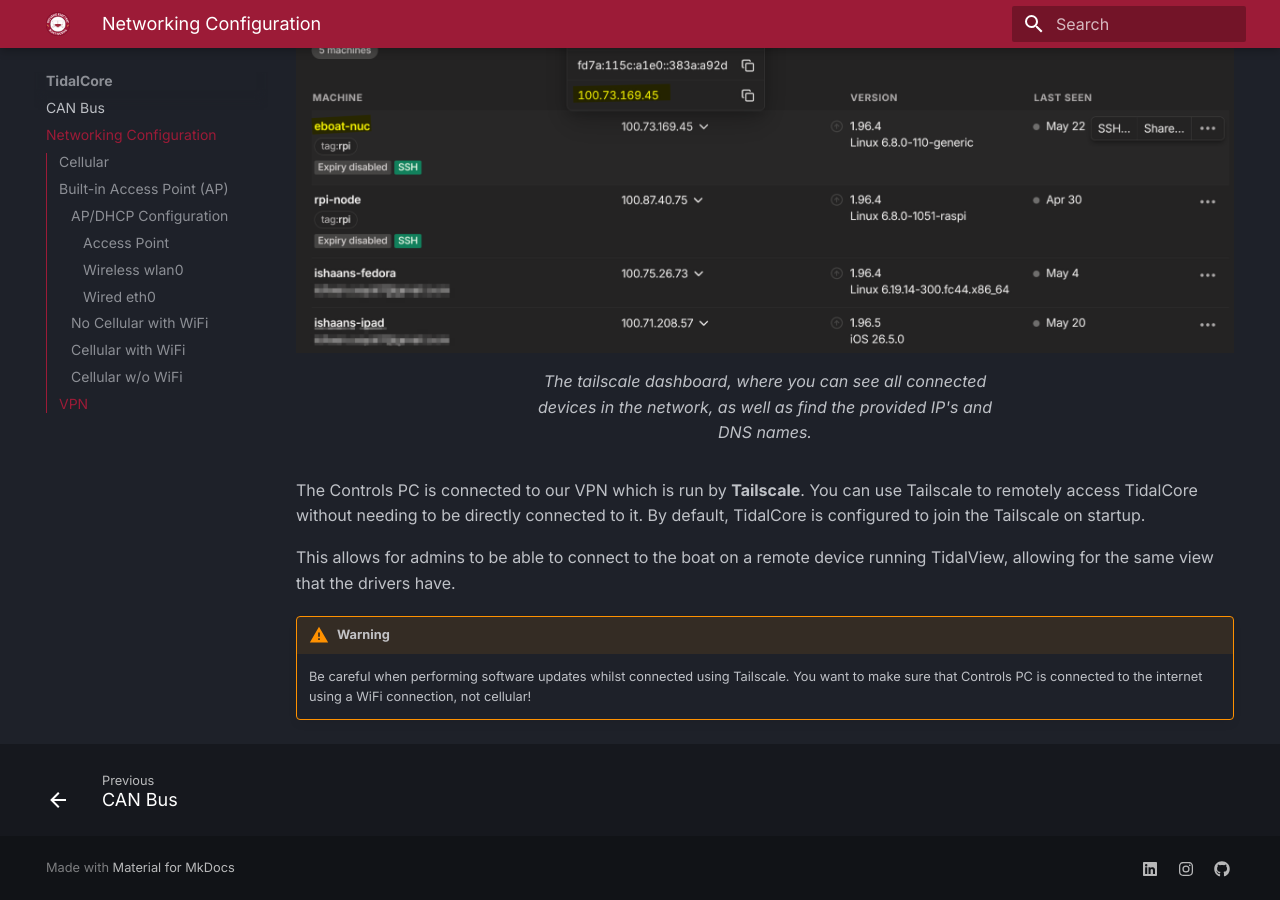
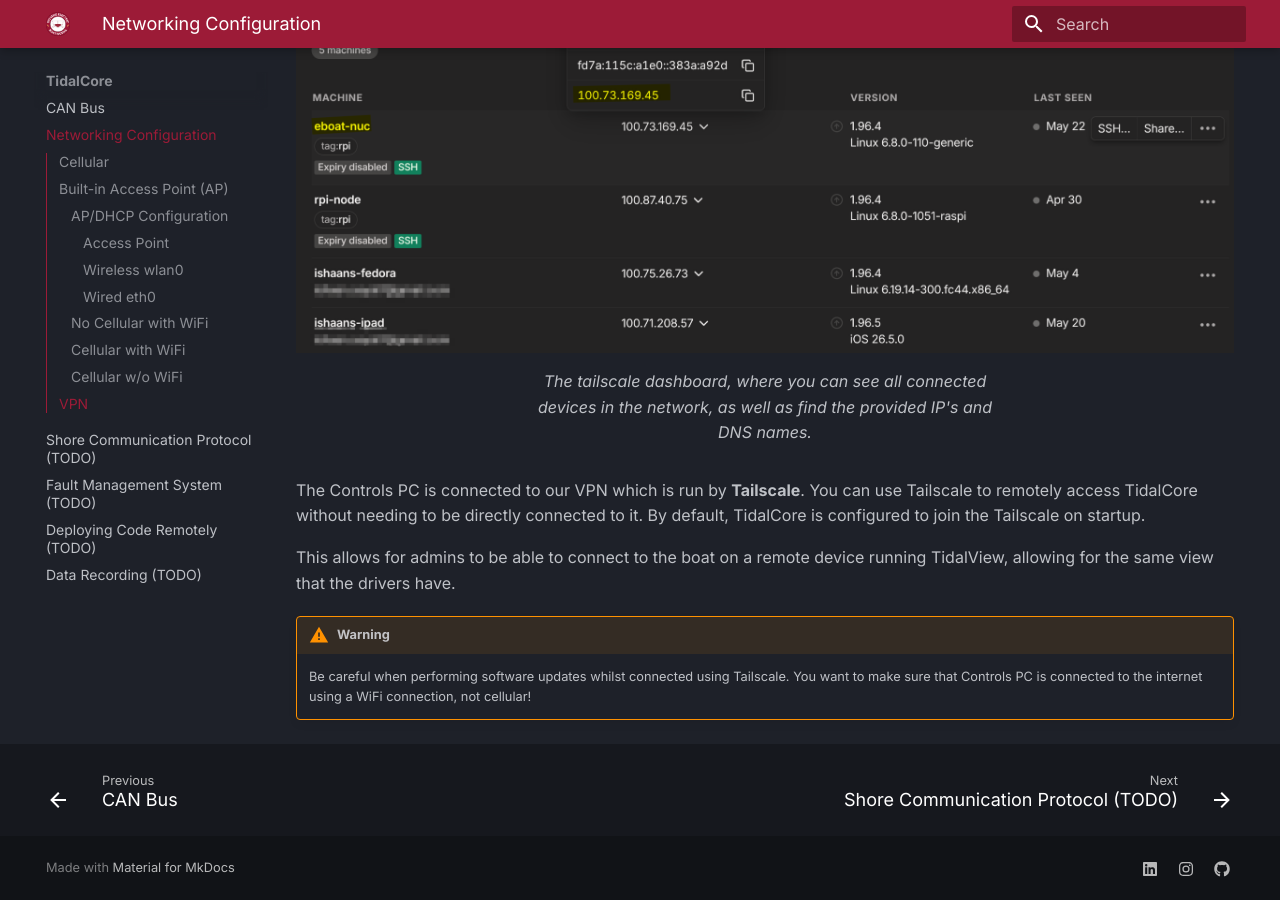
Before and after one commit to Stevens-Electric-Boatworks/tidal-docs, an MkDocs documentation site: the page built from docs/tidalcore/networking-configuration.md, in a window 1280 px wide and 900 px high, scrolled down 4909 px. Built offline with MkDocs 1.6.1 and Material for MkDocs 9.7.7, drawn with Linux system fonts in a browser that asks for light colours.

Commit message:
add more documents todo

```diff
--- a/mkdocs.yml
+++ b/mkdocs.yml
@@ -50,3 +50,7 @@
   - TidalCore:
     - CAN Bus: tidalcore/can-bus.md
     - Networking Configuration: tidalcore/networking-configuration.md
+    - Shore Communication Protocol (TODO): tidalcore/shore-protocol.md
+    - Fault Management System (TODO): tidalcore/fault-management-system.md
+    - Deploying Code Remotely (TODO): tidalcore/deploying-code.md
+    - Data Recording (TODO): tidalcore/data-recording.md
```
Also changed, not shown: docs/tidalcore/data-recording.md (added, +4 -0 lines), docs/tidalcore/deploying-code.md (added, +4 -0 lines), docs/tidalcore/fault-management-system.md (added, +6 -0 lines), docs/tidalcore/shore-protocol.md (added, +6 -0 lines).
